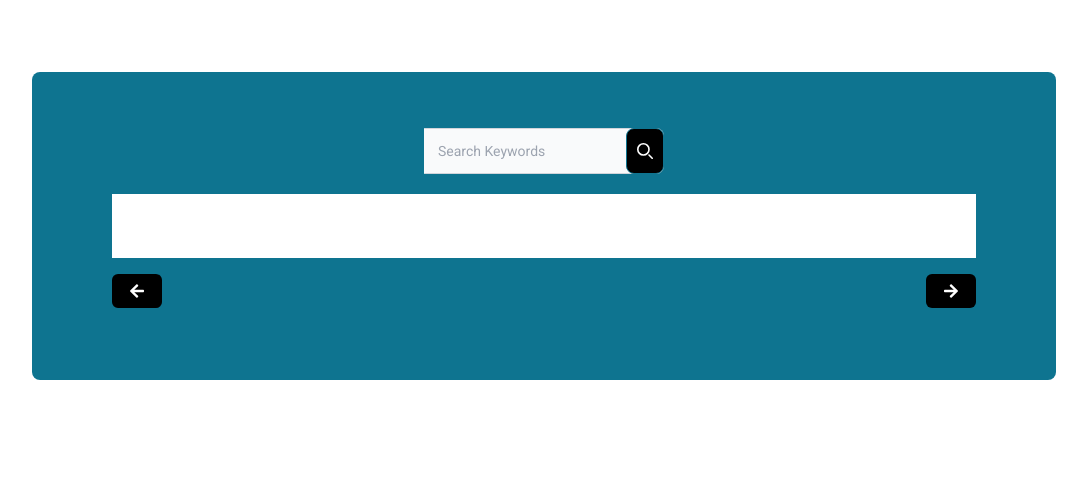
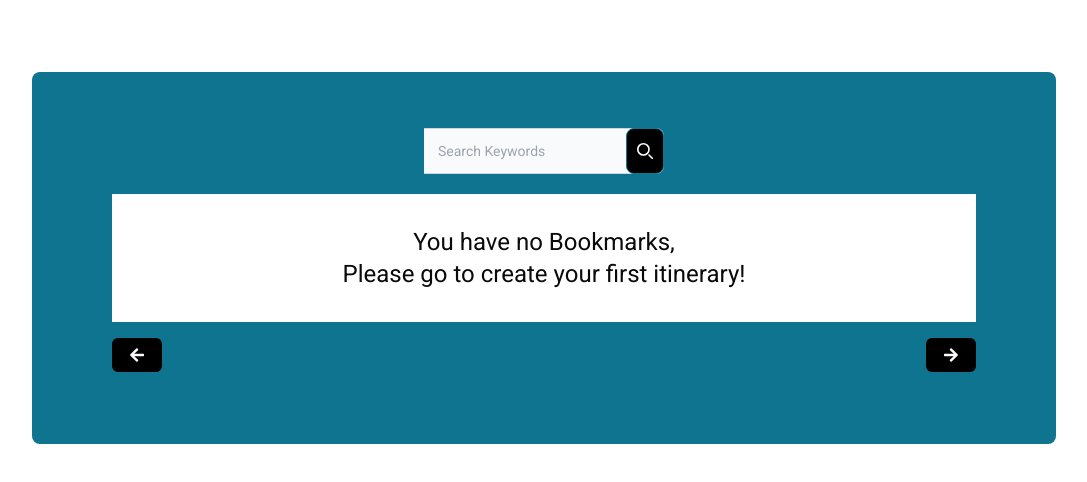
Before and after one commit to ever4Ever11/COP4331-LargeProject, a React (Vite) app in the folder web/: page /bookmark in a window 1280 px wide. Shown: the top 482 px of the page, without its empty margins (96-1183 px from the left). Built offline with nearby package versions, Linux system fonts and the light colour scheme.

Commit message:
minor change

```diff
--- a/web/src/components/Bookmark.tsx
+++ b/web/src/components/Bookmark.tsx
@@ -137,6 +137,7 @@ const Bookmarks: React.FunctionComponent = () => {
       </form>
 
       {/*Cards*/}
+      {totalItems > 0 ?
       <div className="grid grid-cols-2 gap-4 p-6 py-8 mt-5 bg-white">
         {getPageData().map((element) => (
           <div className="p-8 rounded-lg shadow-lg border-2 border-cyan-700 hover:shadow-xl hover:translate-y-[-10px] transition-all"
@@ -160,6 +161,12 @@ const Bookmarks: React.FunctionComponent = () => {
           </div>
         ))}
       </div>
+      :
+      <p className="p-6 py-8 mt-5 bg-white text-2xl">
+        You have no Bookmarks,<br/>
+        Please go to create your first itinerary!
+      </p>
+      }
 
       {/*Page Selection Bar*/}
       <div className="flex justify-between items-center py-4">
```
